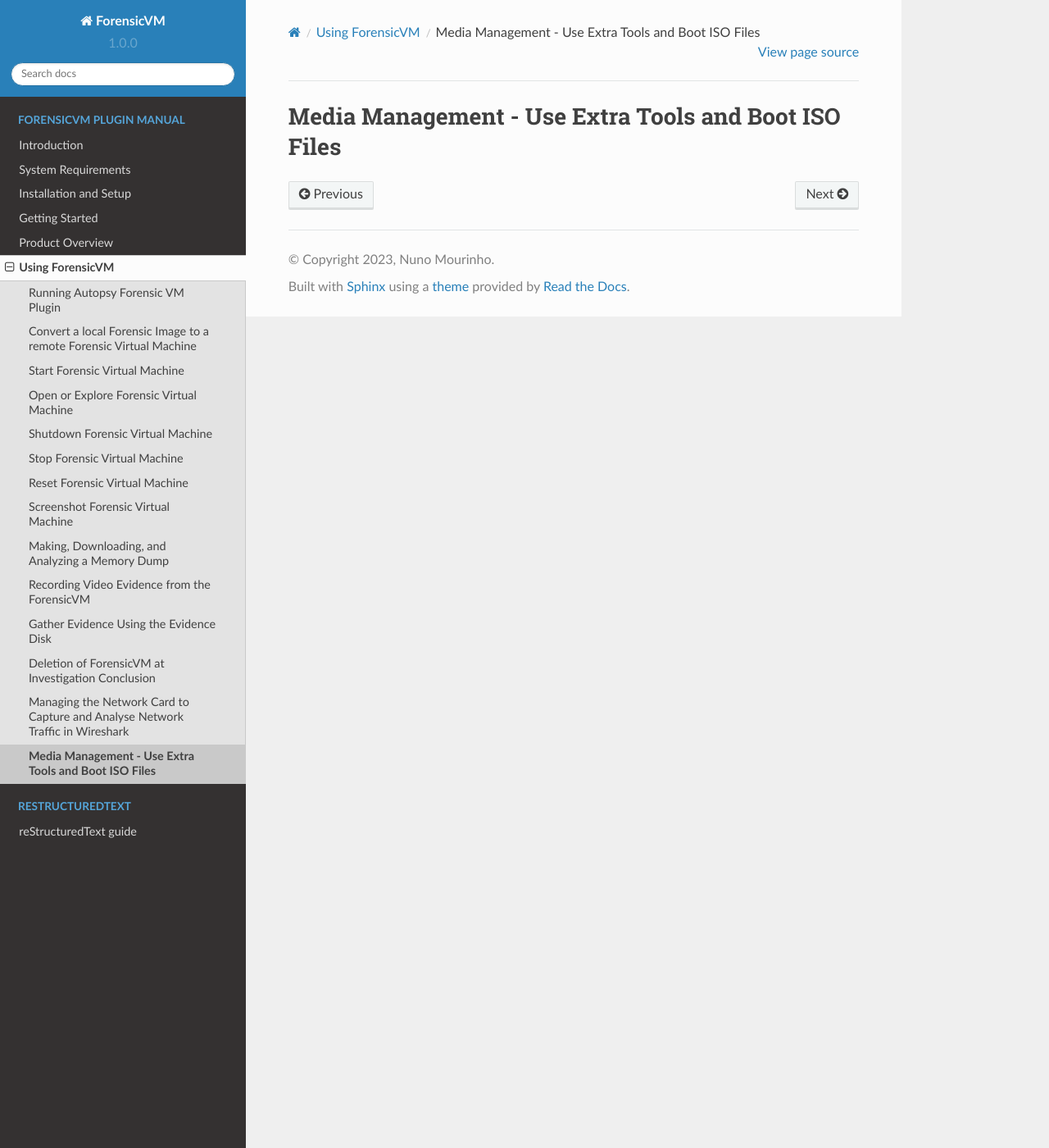
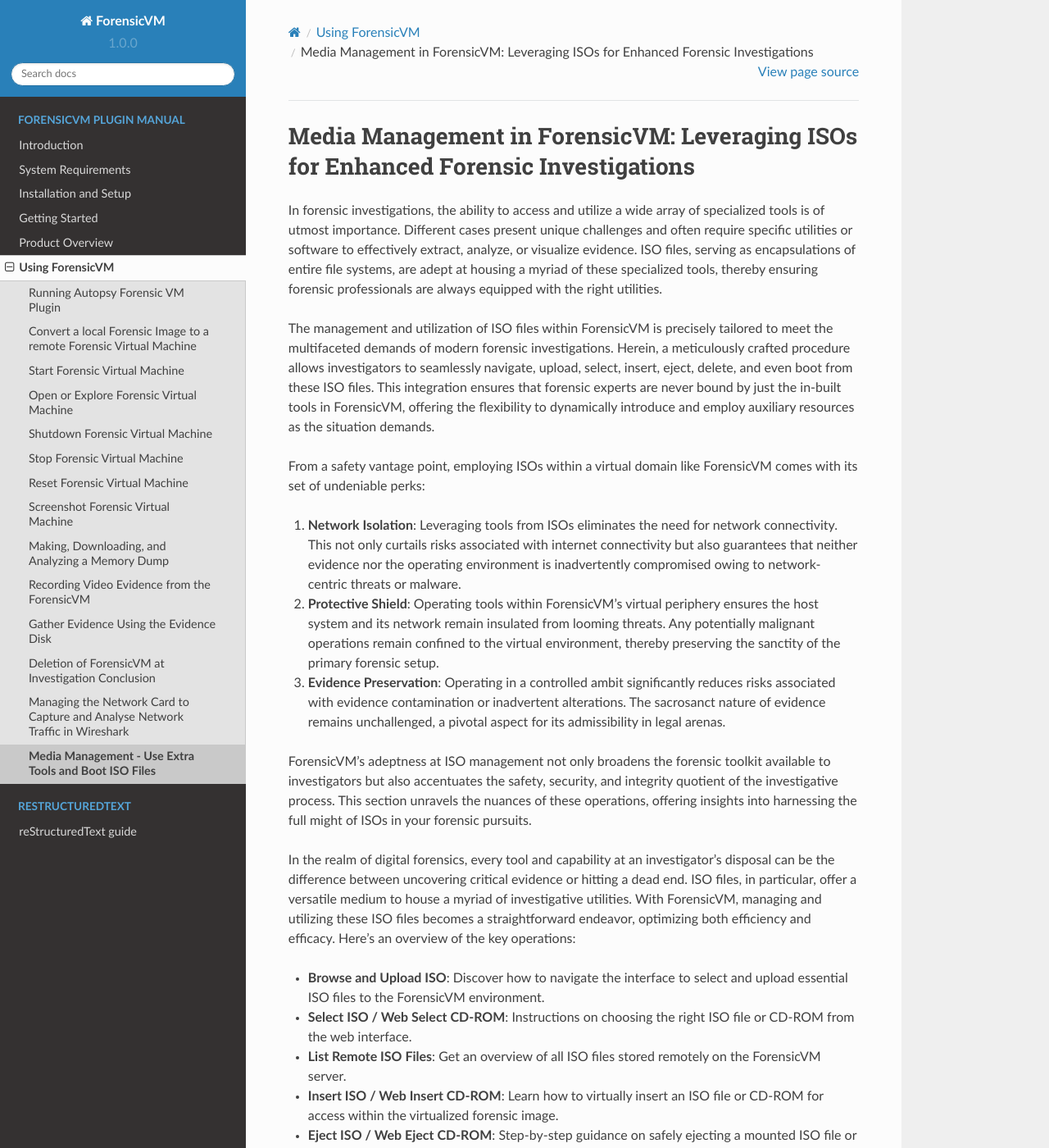
Before and after one commit to nunomourinho/forensicVmAutopsyUserManual, a Sphinx documentation site: the page built from docs/user/media.rst, in a window 1280 px wide and 1400 px high. Shown: the whole window at 82% size. Built offline with Sphinx 7.4.7 and the Read the Docs theme 2.0.0, drawn with Linux system fonts in a browser that asks for light colours; pages that are not in the unit, such as notebooks, are missing from menus; some of the changed text lies outside the part shown.

Commit message:
Update media.rst

```diff
--- a/docs/user/media.rst
+++ b/docs/user/media.rst
@@ -1,2 +1,35 @@
-Media Management - Use Extra Tools and Boot ISO Files
-======================================================
+Media Management in ForensicVM: Leveraging ISOs for Enhanced Forensic Investigations
+====================================================================================
+
+In forensic investigations, the ability to access and utilize a wide array of specialized tools is of utmost importance. Different cases present unique challenges and often require specific utilities or software to effectively extract, analyze, or visualize evidence. ISO files, serving as encapsulations of entire file systems, are adept at housing a myriad of these specialized tools, thereby ensuring forensic professionals are always equipped with the right utilities.
+
+The management and utilization of ISO files within ForensicVM is precisely tailored to meet the multifaceted demands of modern forensic investigations. Herein, a meticulously crafted procedure allows investigators to seamlessly navigate, upload, select, insert, eject, delete, and even boot from these ISO files. This integration ensures that forensic experts are never bound by just the in-built tools in ForensicVM, offering the flexibility to dynamically introduce and employ auxiliary resources as the situation demands.
+
+From a safety vantage point, employing ISOs within a virtual domain like ForensicVM comes with its set of undeniable perks:
+
+1. **Network Isolation**: Leveraging tools from ISOs eliminates the need for network connectivity. This not only curtails risks associated with internet connectivity but also guarantees that neither evidence nor the operating environment is inadvertently compromised owing to network-centric threats or malware.
+
+2. **Protective Shield**: Operating tools within ForensicVM's virtual periphery ensures the host system and its network remain insulated from looming threats. Any potentially malignant operations remain confined to the virtual environment, thereby preserving the sanctity of the primary forensic setup.
+
+3. **Evidence Preservation**: Operating in a controlled ambit significantly reduces risks associated with evidence contamination or inadvertent alterations. The sacrosanct nature of evidence remains unchallenged, a pivotal aspect for its admissibility in legal arenas.
+
+ForensicVM's adeptness at ISO management not only broadens the forensic toolkit available to investigators but also accentuates the safety, security, and integrity quotient of the investigative process. This section unravels the nuances of these operations, offering insights into harnessing the full might of ISOs in your forensic pursuits.
+
+In the realm of digital forensics, every tool and capability at an investigator's disposal can be the difference between uncovering critical evidence or hitting a dead end. ISO files, in particular, offer a versatile medium to house a myriad of investigative utilities. With ForensicVM, managing and utilizing these ISO files becomes a straightforward endeavor, optimizing both efficiency and efficacy. Here's an overview of the key operations:
+
+
+- **Browse and Upload ISO**: Discover how to navigate the interface to select and upload essential ISO files to the ForensicVM environment.
+
+- **Select ISO / Web Select CD-ROM**: Instructions on choosing the right ISO file or CD-ROM from the web interface.
+
+- **List Remote ISO Files**: Get an overview of all ISO files stored remotely on the ForensicVM server.
+
+- **Insert ISO / Web Insert CD-ROM**: Learn how to virtually insert an ISO file or CD-ROM for access within the virtualized forensic image.
+
+- **Eject ISO / Web Eject CD-ROM**: Step-by-step guidance on safely ejecting a mounted ISO file or CD-ROM.
+
+- **Delete ISO**: Understand how to remove ISO files that are no longer needed, ensuring a clutter-free workspace.
+
+- **Bootable Media**: Dive into the specifics of booting from an ISO or CD-ROM, a critical capability for certain forensic tasks.
+
+Proceed to the relevant subsections for detailed instructions and best practices to make the most of the media management features in ForensicVM.
```
